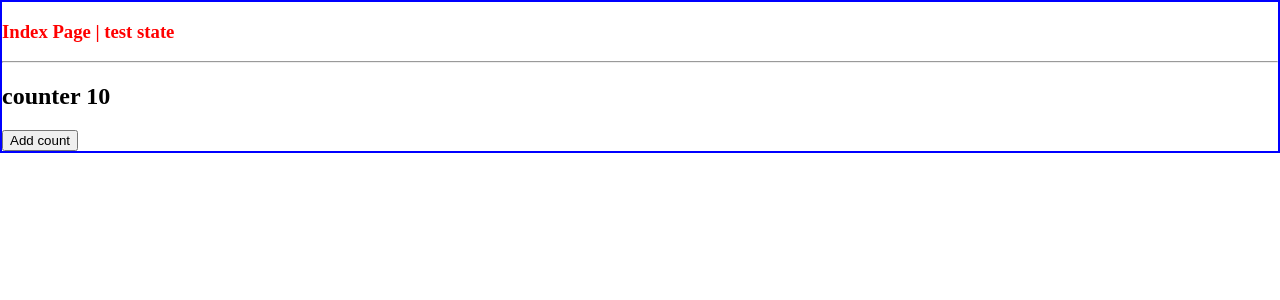
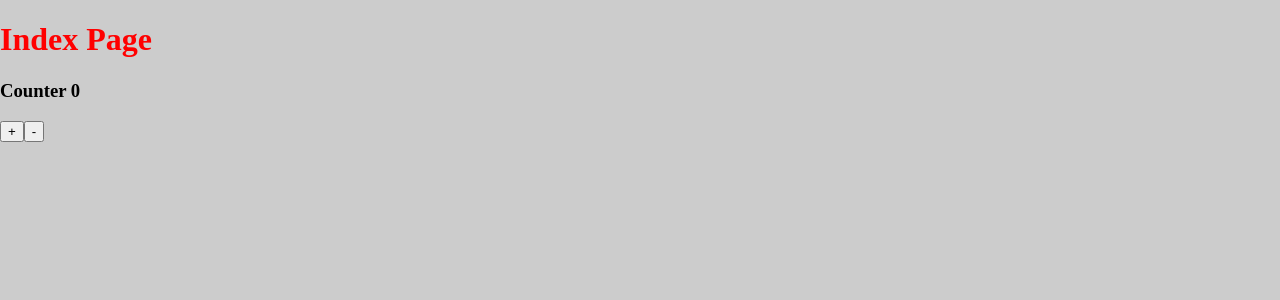
Before and after one commit to timchao0825/react-redux-practice, a React app: page / in a window 1280 px wide. Shown: the top 300 px of the page. Built offline with nearby package versions, Linux system fonts and the light colour scheme.

Commit message:
Redux counter, hooks

```diff
--- a/package.json
+++ b/package.json
@@ -29,7 +29,9 @@
     "node-sass": "^4.13.1",
     "react": "^16.13.1",
     "react-dom": "^16.13.1",
+    "react-redux": "^7.2.0",
     "react-router-dom": "^5.1.2",
+    "redux": "^4.0.5",
     "webpack": "^4.42.1",
     "webpack-cli": "^3.3.11",
     "webpack-dashboard": "^3.2.0",
--- a/src/App.js
+++ b/src/App.js
@@ -6,7 +6,13 @@ import Index from './pages/index/Index'
 
 import './assets/css/layout.scss';
 
+// redux
+import {store} from './store/configureStore';
+import {Provider} from 'react-redux';
+
 ReactDOM.render(
-  <Index />,
+  <Provider store={store}>
+    <Index />
+  </Provider>,
   document.getElementById('App')
 )
--- /dev/null
+++ b/src/actions/index.js
@@ -0,0 +1,10 @@
+export const increment = () => {
+  return{
+    type: 'increment'
+  }
+}
+export const decrement = () => {
+  return{
+    type: 'decrement'
+  }
+}
--- a/src/assets/css/layout.scss
+++ b/src/assets/css/layout.scss
@@ -4,8 +4,8 @@
 
 body{
   margin:0;
-  border:2px solid blue;
-  // border:5px solid red;
+  overflow: hidden;
+  background: #ccc;
 }
 .noe-regular-lg{
   font-family: "noe-regular";
--- a/src/pages/index/Index.js
+++ b/src/pages/index/Index.js
@@ -1,28 +1,32 @@
 import React, { Component } from 'react';
-
+// style
 import style from './index.module.scss'
-
+// simple component
 import TextArea from '../../components/textarea/Textarea'
-
+// image
 import testImg from '../../assets/images/test.jpg';
 import testImg1 from '../../assets/images/test1.png';
-class Index extends Component {
-  state = {
-    test: 'test state',
-    startVal: 10,
-  };
-  render() {
-    const {test , startVal} = this.state;
-    return (
-      <div className="d-flex flex-wrap full">
-        <h3 className={style['red']}>
-          Index Page | { test }
-        </h3>
-        <hr/>
-        <TextArea defaultVal={startVal}/>
+// redux
+import {useSelector , useDispatch} from 'react-redux';
+import {increment , decrement} from '../../actions/index'
+
+function Index() {
+  const counter = useSelector(state => state.counterReducer);
+  const isLogged = useSelector(state => state.isLogged);
+  const dispatch = useDispatch();
+  return (
+    <div className="center-wrap">
+      <div className="box">
+        <h1 className={style['red']}> Index Page</h1>
+        <h3>Counter {counter}</h3>
+        <button onClick={() => dispatch(increment())}> + </button>
+        <button onClick={() => dispatch(decrement())}> - </button>
+
+        {isLogged ? <h3>Valuable Information to see it</h3> : ''}
       </div>
-    );
-  }
+      {/* <TextArea defaultVal={startVal}/> */}
+    </div>
+  )
 }
 
 export default Index;
--- a/src/pages/index/index.module.scss
+++ b/src/pages/index/index.module.scss
@@ -1,3 +1,13 @@
 .red{
   color:red;
 }
+
+.center-wrap{
+  width: 100%;
+  height: 100vh;
+  display: flex;
+  flex-wrap: wrap;
+  justify-content: center;
+  align-items: center;
+  // border:2px solid red;
+}
--- /dev/null
+++ b/src/reducers/counter.js
@@ -0,0 +1,12 @@
+const countReducer = (state = 0 , action) => {
+  switch(action.type){
+    case 'increment':
+      return state + 1
+    case 'decrement':
+      return state - 1
+    default:
+      return state;
+  }
+}
+
+export default countReducer;
--- /dev/null
+++ b/src/reducers/index.js
@@ -0,0 +1,10 @@
+import counterReducer from './counter';
+import loggedReducer from './isLogged';
+import {combineReducers} from 'redux';
+
+const rootReducers = combineReducers({
+  counterReducer,
+  loggedReducer
+})
+
+export default rootReducers;
--- /dev/null
+++ b/src/reducers/isLogged.js
@@ -0,0 +1,10 @@
+const loggedReducer = (state = false, action) => {
+  switch(action.type){
+    case 'sign_in':
+      return !state;
+    default:
+      return state;
+  }
+}
+
+export default loggedReducer;
--- /dev/null
+++ b/src/store/configureStore.js
@@ -0,0 +1,7 @@
+
+import rootReducer from '../reducers';
+import {createStore} from 'redux';
+export const store = createStore(
+  rootReducer,
+  window.__REDUX_DEVTOOLS_EXTENSION__ && window.__REDUX_DEVTOOLS_EXTENSION__()
+);
```
Also changed, not shown: 1 other file (tests, documents, lock files or other folders).
